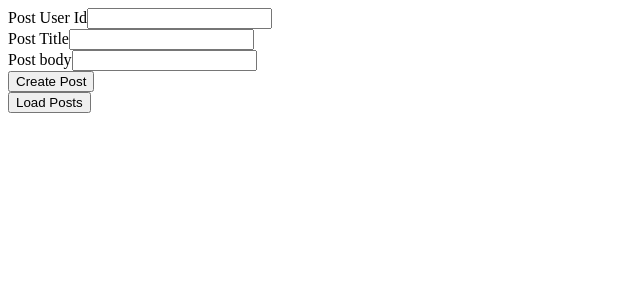
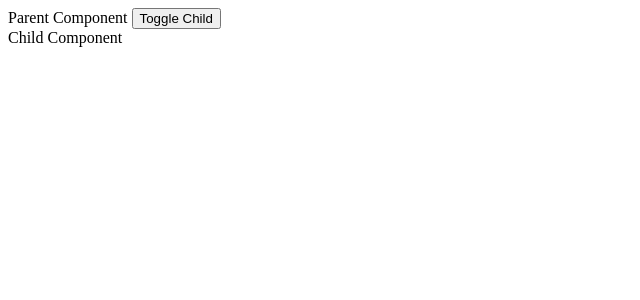
Before and after one commit to SelimReza1/vue-basic, a Vue app: page / in a window 1280 px wide. Shown: the top 300 px of the page, without its empty margins (0-640 px from the left). Built offline with nearby package versions, Linux system fonts and the light colour scheme.

Commit message:
lifecyle hooks

```diff
--- a/src/App.vue
+++ b/src/App.vue
@@ -1,16 +1,15 @@
 <template>
-  <CreatePost />
-<PostList />
+  <Parent />
 </template>
 
 <script>
-import PostList from "./components/PostList";
-import CreatePost from "./components/CreatePost";
+
+import Parent from "./components/Parent";
 export default {
   name: 'App',
   components: {
-    CreatePost,
-    PostList
+    Parent
+
 
   },
   data() {
--- /dev/null
+++ b/src/components/Child.vue
@@ -0,0 +1,39 @@
+<template>
+  <div>
+  Child Component
+  </div>
+</template>
+
+<script>
+export default {
+  name: 'Child',
+  beforeCreate() {
+    console.log('Child beforeCreate()')
+  },
+  created() {
+    console.log('Child created()')
+  },
+  beforeMount() {
+    console.log('Child beforeMount()')
+  },
+  mounted() {
+  console.log('Child mounted()')
+  },
+  beforeUpdate() {
+    console.log('Child beforeUpdate()')
+  },
+  updated() {
+    console.log('Child updated()')
+  },
+  beforeUnmount() {
+  console.log('Child beforeUnmount()')
+  },
+  unmounted() {
+    console.log('Child unmounted')
+  },
+}
+</script>
+
+<style scoped>
+
+</style>
--- /dev/null
+++ b/src/components/Parent.vue
@@ -0,0 +1,48 @@
+<template>
+  <div>
+    Parent Component
+    <button @click="showChild = !showChild">Toggle Child</button>
+  <child v-if="showChild"/>
+  </div>
+</template>
+
+<script>
+import Child from "./Child";
+export default {
+  name: 'Parent',
+  components: {Child},
+  data(){
+    return{
+      showChild: true
+    }
+  },
+  beforeCreate() {
+    console.log('Parent beforeCreate()')
+  },
+  created() {
+    console.log('Parent created()')
+  },
+  beforeMount() {
+    console.log('Parent beforeMount()')
+  },
+  mounted() {
+    console.log('Parent mounted()')
+  },
+  beforeUpdate() {
+    console.log('Parent beforeUpdate()')
+  },
+  updated() {
+    console.log('Parent updated()')
+  },
+  beforeUnmount() {
+    console.log('Parent beforeUnmount()')
+  },
+  unmounted() {
+    console.log('Parent unmounted')
+  },
+}
+</script>
+
+<style scoped>
+
+</style>
```
